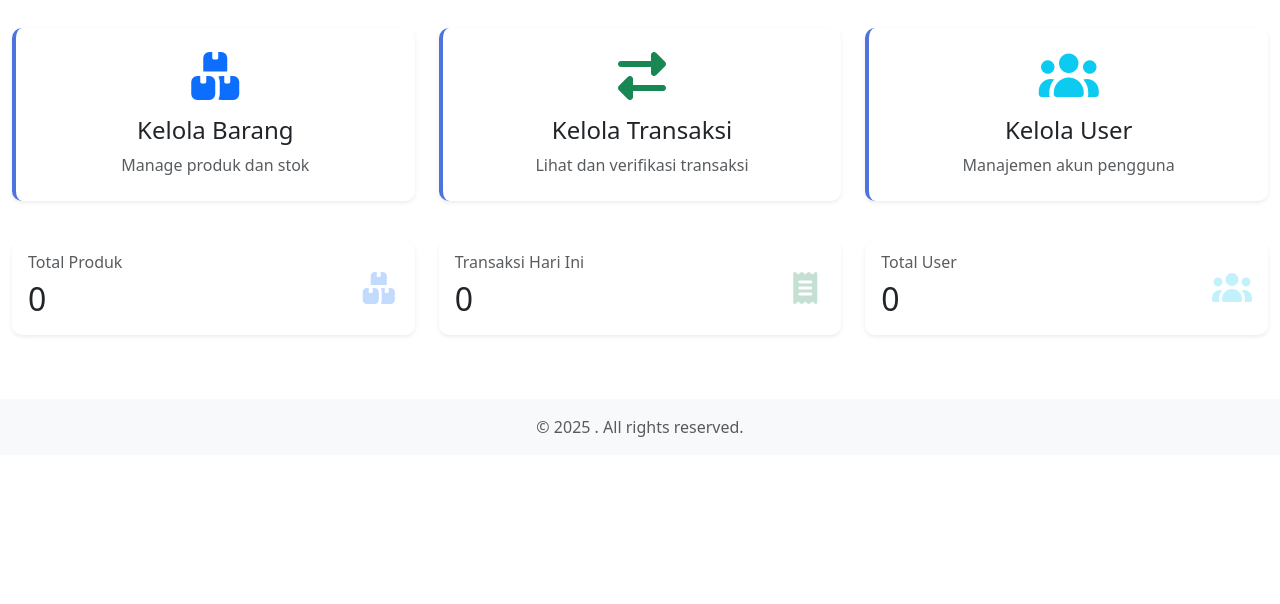
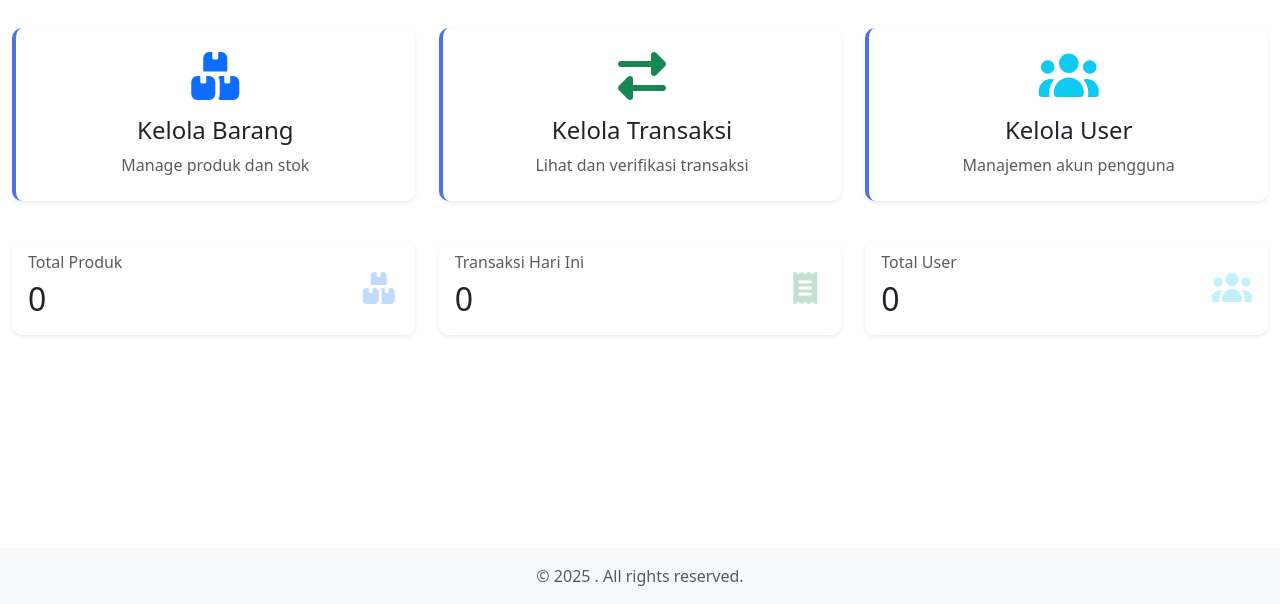
Before and after one commit to rezaghalbi/BibitOnlineApp, a website: page public/admin/dashboard.html in a window 1280 px wide. Shown: the part 196-800 px from the top of the page. Drawn offline with nearby package versions, Linux system fonts and the light colour scheme; no server answers; sample sign-in values are in the browser's storage.

```diff
--- a/public/admin/css/dashboard.css
+++ b/public/admin/css/dashboard.css
@@ -1,6 +1,8 @@
 @import '@fortawesome/fontawesome-free/css/all.min.css';
 
 /* Action Cards */
+
+
 .action-card {
   transition: all 0.3s ease;
   border: none;
--- a/public/admin/dashboard.html
+++ b/public/admin/dashboard.html
@@ -17,7 +17,7 @@
     <div id="header-container"></div>
 
     <!-- Main Content -->
-    <main class="container-fluid py-4">
+    <main class="flex-grow-1 container-fluid py-4">
       <div class="row">
         <div class="col-12 mb-4">
           <h2 class="fw-bold">Dashboard Admin</h2>
```
